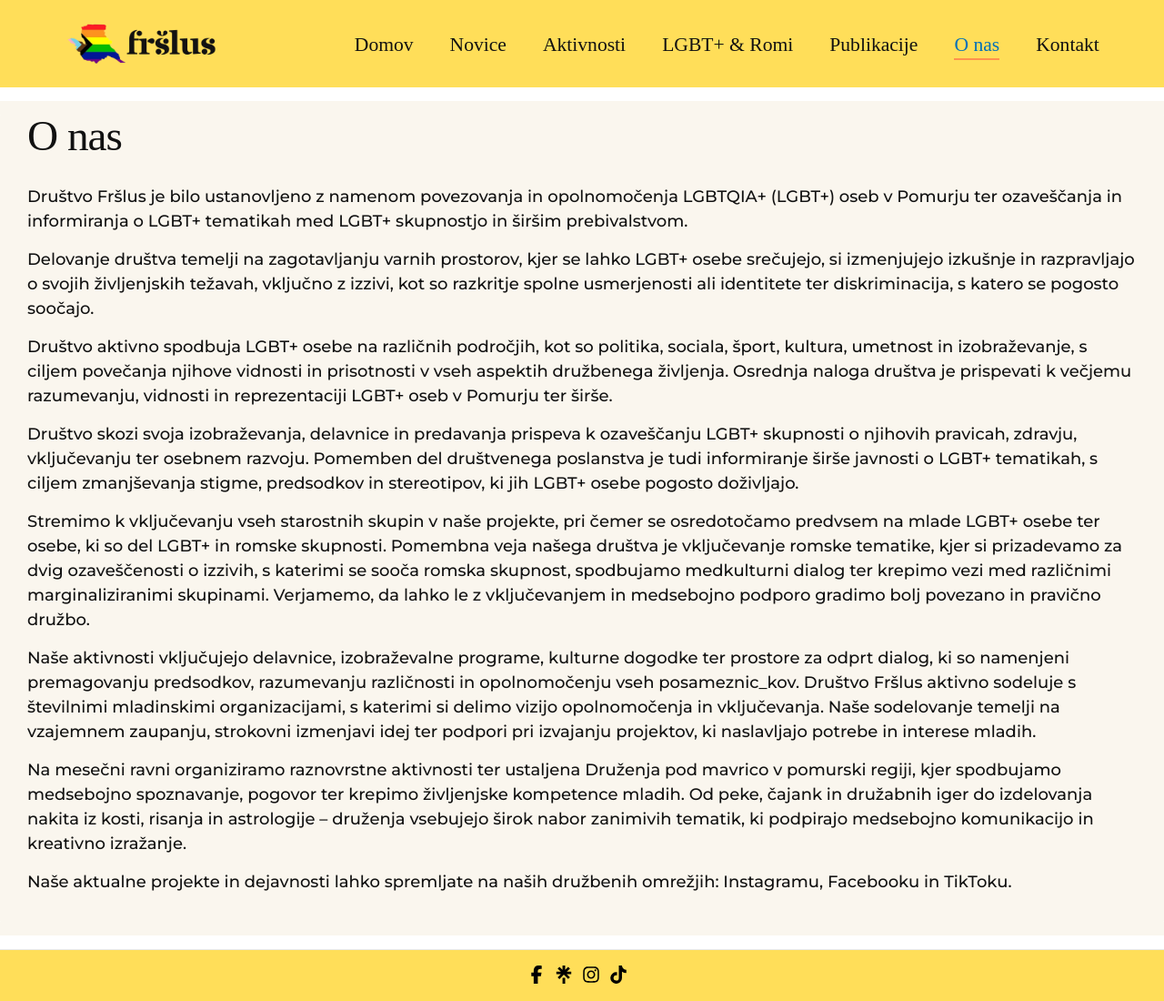
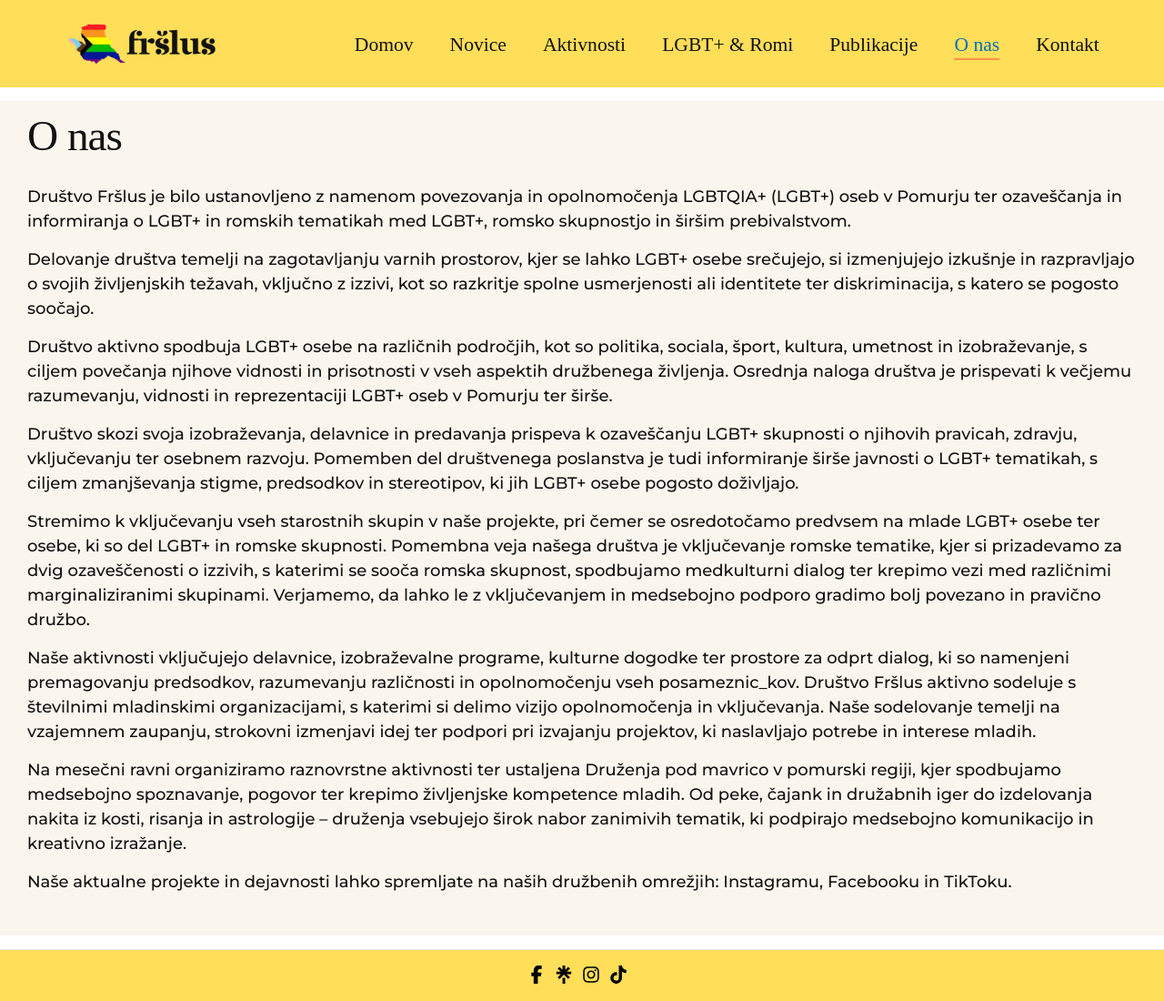
Before and after one commit to drustvofrslus/drustvofrslus.github.io, a Jekyll site: the page built from about.md, in a window 1280 px wide. Shown: the whole page at 91% size. Built offline with Jekyll 4.4.1, drawn with Linux system fonts in a browser that asks for light colours; some web fonts are replaced.

Commit message:
Add mention of Roma themes in about.md
Updated the description to include information about Roma themes in relation to LGBTQIA+ topics.

```diff
--- a/about.md
+++ b/about.md
@@ -4,7 +4,7 @@ title: O nas
 permalink: /predstavitev/
 ---
 
-Društvo Fršlus je bilo ustanovljeno z namenom povezovanja in opolnomočenja LGBTQIA+ (LGBT+) oseb v Pomurju ter ozaveščanja in informiranja o LGBT+ tematikah med LGBT+ skupnostjo in širšim prebivalstvom.
+Društvo Fršlus je bilo ustanovljeno z namenom povezovanja in opolnomočenja LGBTQIA+ (LGBT+) oseb v Pomurju ter ozaveščanja in informiranja o LGBT+ in romskih tematikah med LGBT+, romsko skupnostjo in širšim prebivalstvom.
 
 Delovanje društva temelji na zagotavljanju varnih prostorov, kjer se lahko LGBT+ osebe srečujejo, si izmenjujejo izkušnje in razpravljajo o svojih življenjskih težavah, vključno z izzivi, kot so razkritje spolne usmerjenosti ali identitete ter diskriminacija, s katero se pogosto soočajo.
 
```
